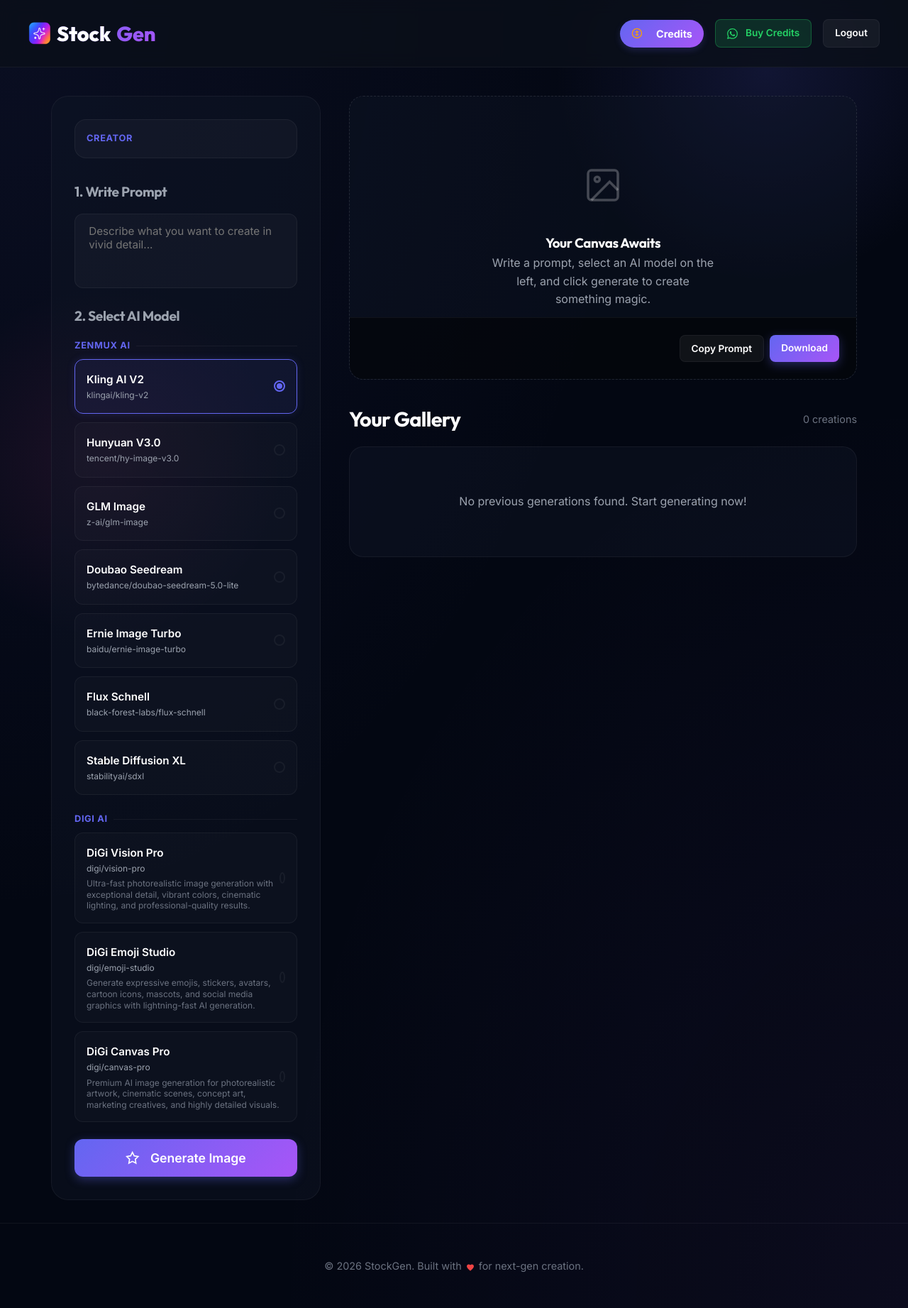
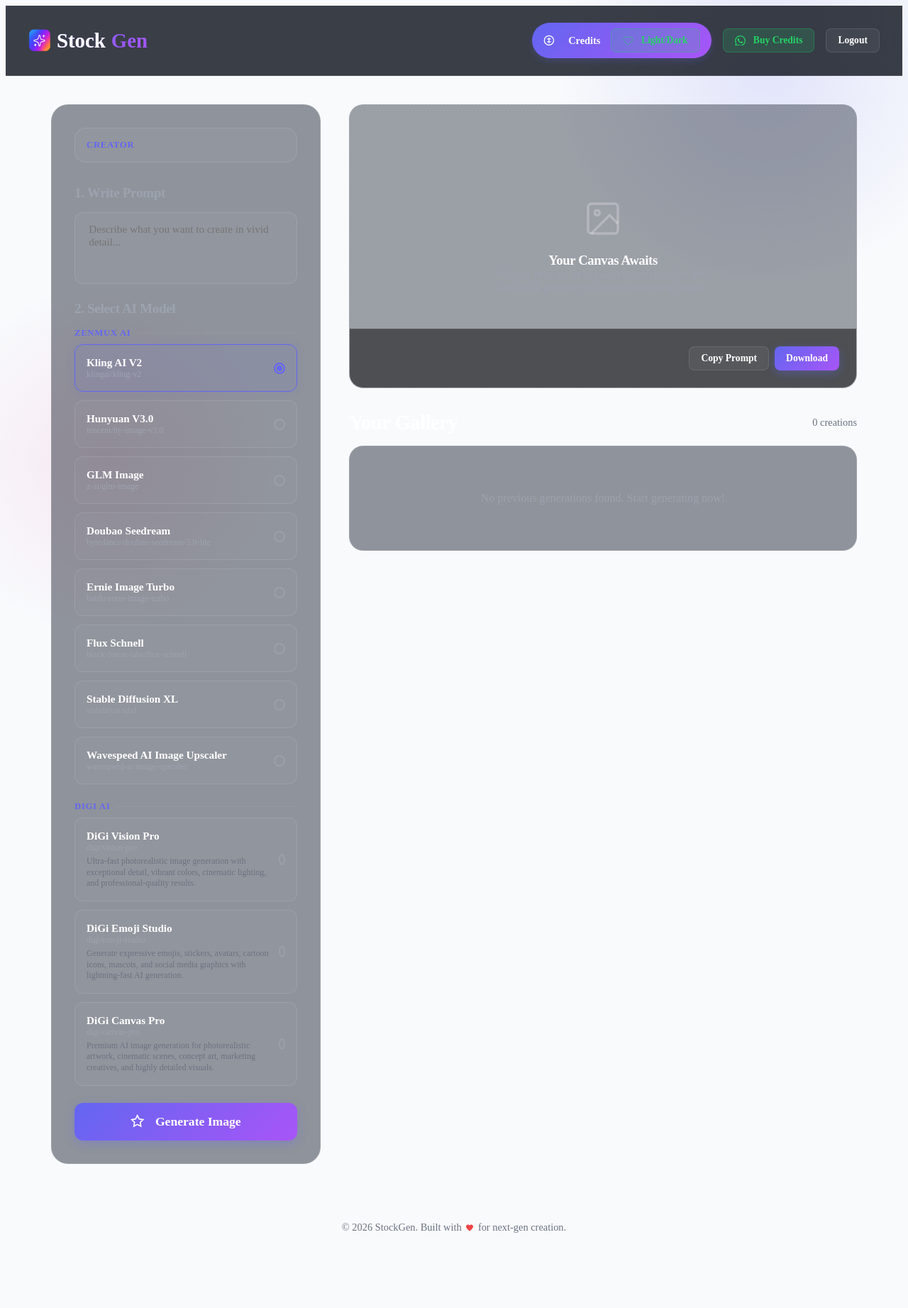
Before and after one commit to exobon/imagify-saas, a FastAPI app: template templates/dashboard.html in a window 1280 px wide; the page is wider, and only the part inside the window is pictured. Shown: that part at 71% size. After the commit the page ends 1737 px from the top of that part, so only its background shows below. Run offline with FastAPI, Linux system fonts and the light colour scheme; the template is opened without the code that fills it, so the values that code supplies are empty.

Commit message:
feat(ui): implement light/dark mode theme toggle
Add support for light and dark themes by introducing a theme toggle button in the dashboard. This includes:
- New CSS variables and styles for light mode support.
- JavaScript logic to handle theme switching and persist the user's preference in `localStorage`.
- UI updates to the dashboard template to include the theme toggle button.

```diff
--- a/static/css/styles.css
+++ b/static/css/styles.css
@@ -2,15 +2,17 @@
 @import url('https://fonts.googleapis.com/css2?family=Inter:wght@300;400;500;600;700&family=Outfit:wght@400;500;600;700;800&display=swap');
 
 :root {
-    --font-heading: 'Outfit', sans-serif;
-    --font-body: 'Inter', sans-serif;
-
     /* Theme colors: Dark Mode Premium Space Black */
     --bg-main: #030712;
     --bg-card: rgba(17, 24, 39, 0.45);
     --bg-glass: rgba(11, 17, 30, 0.6);
 
-    --border-color: rgba(255, 255, 255, 0.05);
+    /* Light Mode colors */
+    --bg-main-light: #f8fafc;
+    --bg-card-light: #ffffff;
+    --bg-glass-light: rgba(255, 255, 255, 0.6);
+
+    --border-color: rgba(255, 255, 255, 0.1);
     --border-glow: rgba(99, 102, 241, 0.15);
 
     --primary: #6366F1; /* Indigo */
@@ -33,6 +35,87 @@
     --transition-normal: 0.25s cubic-bezier(0.4, 0, 0.2, 1);
     --transition-slow: 0.4s cubic-bezier(0.4, 0, 0.2, 1);
 }
+
+/* Dark mode styles */
+body.dark-mode {
+    background-color: var(--bg-main);
+    color: var(--text-primary);
+}
+
+/* Light mode override when dark-mode class is NOT applied */
+body:not(.dark-mode) {
+    background-color: var(--bg-main-light);
+    color: var(--text-primary);
+
+body {
+    background-color: var(--bg-main);
+    background-image:
+        radial-gradient(at 0% 0%, rgba(99, 102, 241, 0.07) 0px, transparent 50%),
+        radial-gradient(at 100% 100%, rgba(168, 85, 247, 0.05) 0px, transparent 50%);
+    color: var(--text-primary);
+    font-family: var(--font-body);
+    line-height: 1.6;
+    overflow-x: hidden;
+    min-height: 100vh;
+    display: flex;
+    flex-direction: column;
+}
+
+/* Dark mode styles */
+body.dark-mode {
+    background-color: var(--bg-main);
+    color: var(--text-primary);
+}
+
+/* Light mode override when dark-mode class is NOT applied */
+body:not(.dark-mode) {
+    background-color: var(--bg-main-light);
+    color: var(--text-primary);
+}
+
+/* Decorative Background Glows */
+.bg-glow-1 {
+    position: absolute;
+    width: 600px;
+    height: 600px;
+    top: -200px;
+    right: -100px;
+    background: radial-gradient(circle, rgba(99,102,241,0.15) 0%, rgba(99,102,241,0) 70%);
+    z-index: -1;
+    pointer-events: none;
+}
+
+.bg-glow-2 {
+    position: absolute;
+    width: 500px;
+    height: 500px;
+    bottom: -100px;
+    left: -100px;
+    background: radial-gradient(circle, rgba(236,72,153,0.1) 0%, rgba(236,72,153,0) 70%);
+    z-index: -1;
+    pointer-events: none;
+}
+
+/* Typography */
+h1, h2, h3, h4, h5, h6 {
+    font-family: var(--font-heading);
+    font-weight: 700;
+    letter-spacing: -0.02em;
+    color: #FFF;
+}
+
+/* Header & Navigation */
+header {
+    padding: 1.5rem 2rem;
+    position: sticky;
+    top: 0;
+    z-index: 100;
+    background: rgba(11, 15, 25, 0.8);
+    backdrop-filter: blur(12px);
+    border-bottom: 1px solid var(--border-color);
+}
+
+/* The rest of the CSS remains unchanged */
 
 /* Reset */
 * {
--- a/static/js/app.js
+++ b/static/js/app.js
@@ -231,7 +231,43 @@ function initDashboard() {
                 }
 
                 // Re-bind click events
-                attachGalleryCardEvents();
+attachGalleryCardEvents();
+
+     // Theme toggle functionality
+     const themeToggleBtn = document.getElementById('theme-toggle');
+     if (themeToggleBtn) {
+         themeToggleBtn.addEventListener('click', () => {
+             const body = document.body;
+             const isDark = body.classList.toggle('dark-mode');
+             localStorage.setItem('theme', isDark ? 'dark' : 'light');
+             updateThemeIcon();
+         });
+
+         // Initialize theme from localStorage
+         const savedTheme = localStorage.getItem('theme');
+         if (savedTheme === 'dark') {
+             document.body.classList.add('dark-mode');
+         }
+
+         function updateThemeIcon() {
+             const isDark = document.body.classList.contains('dark-mode');
+             const icon = themeToggleBtn.querySelector('.svg-icon path');
+             if (isDark) {
+                 // Moon icon
+                 updateIconPath('M12 21.35l-1.45-1.32C5.4 15.36 2 12.28 2 8.5 2 5.42 4.42 3 7.5 3c1.74 0 3.41.81 4.5 2.09C13.09 3.81 14.76 3 16.5 3 19.58 3 22 5.42 22 8.5c0 3.78-3.4 6.86-8.55 11.54L12 21.35z');
+             } else {
+                 // Sun icon
+                 updateIconPath('M12 2 15.09 8.26 22 9.27 17 14.14 18.18 21.02 12 17.77 5.82 21.02 7 14.14 2 9.27 8.91 8.26 12 2');
+             }
+         }
+
+         function updateIconPath(path) {
+             const icon = themeToggleBtn.querySelector('.svg-icon path');
+             if (icon) {
+                 icon.setAttribute('d', path);
+             }
+         }
+     }
             }
 
         } catch (error) {
--- a/templates/dashboard.html
+++ b/templates/dashboard.html
@@ -20,7 +20,10 @@
 
             <div class="nav-buttons">
 <div class="credit-pill" id="dashboard-credit-display">
-                    <svg class="svg-icon" viewBox="0 0 24 24" style="margin-right: 0.4rem; stroke-width: 2; fill: none; stroke: currentColor; color: #F59E0B; width: 1.1em; height: 1.1em;"><circle cx="12" cy="12" r="10"></circle><path d="M12 6v12M8 9h8M8 15h8"></path></svg><span id="credit-count">{{ user.credits }}</span> Credits
+                     <svg class="svg-icon" viewBox="0 0 24 24" style="margin-right: 0.4rem; stroke-width: 2; fill: none; stroke: currentColor; width: 1.1em; height: 1.1em;"><circle cx="12" cy="12" r="10"></circle><path d="M12 6v12M8 9h8M8 15h8"></path></svg><span id="credit-count">{{ user.credits }}</span> Credits
+                     <a href="#" id="theme-toggle" class="btn btn-secondary btn-sm" style="background: rgba(37, 211, 102, 0.15); color: #25D366; border: 1px solid rgba(37, 211, 102, 0.3); margin-left: 0.5rem;">
+                         <svg class="svg-icon" viewBox="0 0 24 24" style="width: 1.1em; height: 1.1em; margin-right: 0.2rem; vertical-align: middle;"><path d="M12 21.35l-1.45-1.32C5.4 15.36 2 12.28 2 8.5 2 5.42 4.42 3 7.5 3c1.74 0 3.41.81 4.5 2.09C13.09 3.81 14.76 3 16.5 3 19.58 3 22 5.42 22 8.5c0 3.78-3.4 6.86-8.55 11.54L12 21.35z"></path></svg> Light/Dark
+                     </a>
                  </div>
                 <a href="#" id="btn-buy-credits" class="btn btn-secondary btn-sm" style="background: rgba(37, 211, 102, 0.15); color: #25D366; border: 1px solid rgba(37, 211, 102, 0.3);">
                     <svg class="svg-icon" viewBox="0 0 24 24" style="fill: currentColor; stroke: none; width: 1.1em; height: 1.1em; margin-right: 0.2rem; vertical-align: middle;"><path d="M17.472 14.382c-.297-.149-1.758-.867-2.03-.967-.273-.099-.471-.148-.67.15-.197.297-.767.966-.94 1.164-.173.199-.347.223-.644.075-.297-.15-1.255-.463-2.39-1.475-.883-.788-1.48-1.761-1.653-2.059-.173-.297-.018-.458.13-.606.134-.133.298-.347.446-.52.149-.174.198-.298.298-.497.099-.198.05-.371-.025-.52-.075-.149-.669-1.612-.916-2.207-.242-.579-.487-.5-.669-.51-.173-.008-.371-.01-.57-.01-.198 0-.52.074-.792.372-.272.297-1.04 1.016-1.04 2.479 0 1.462 1.065 2.875 1.213 3.074.149.198 2.096 3.2 5.077 4.487.709.306 1.262.489 1.694.625.712.227 1.36.195 1.871.118.571-.085 1.758-.719 2.006-1.413.248-.694.248-1.289.173-1.413-.074-.124-.272-.198-.57-.347m-5.421 7.403h-.004a9.87 9.87 0 01-5.031-1.378l-.361-.214-3.741.982.998-3.648-.235-.374a9.86 9.86 0 01-1.51-5.26c.001-5.45 4.436-9.884 9.888-9.884 2.64 0 5.122 1.03 6.988 2.898a9.825 9.825 0 012.893 6.994c-.003 5.45-4.437 9.884-9.885 9.884m8.413-18.297A11.815 11.815 0 0012.05 0C5.495 0 .16 5.335.157 11.892c0 2.096.547 4.142 1.588 5.945L0 24l6.335-1.662c1.746.953 3.71 1.454 5.709 1.455h.008c6.56 0 11.89-5.335 11.893-11.893a11.821 11.821 0 00-3.48-8.413z"/></svg> Buy Credits
@@ -102,6 +105,13 @@
                          <div class="model-meta">
                              <span class="model-name">Stable Diffusion XL</span>
                              <span class="model-slug">stabilityai/sdxl</span>
+                         </div>
+                         <div class="radio-dot"></div>
+                     </div>
+                     <div class="model-option" data-model="wavespeed-ai/image-upscaler">
+                         <div class="model-meta">
+                             <span class="model-name">Wavespeed AI Image Upscaler</span>
+                             <span class="model-slug">wavespeed-ai/image-upscaler</span>
                          </div>
                          <div class="radio-dot"></div>
                      </div>
```
Lines whose indentation alone changed are shown as unchanged.
